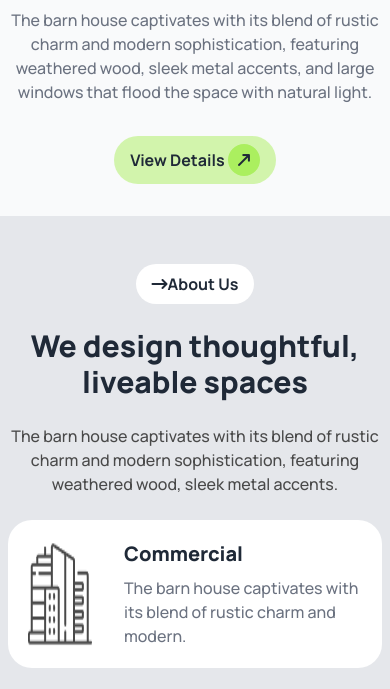
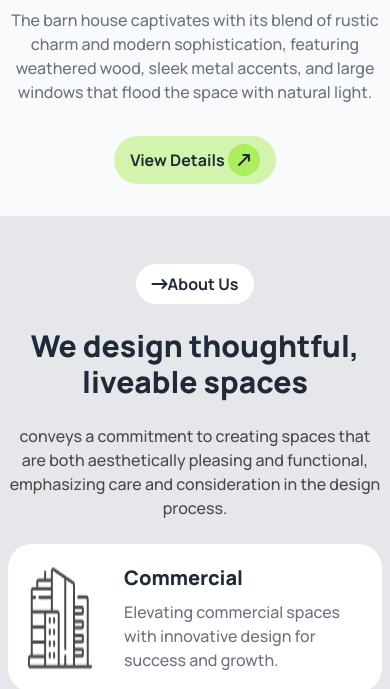
Before and after one commit to Takmim00/Assignment-03, a plain HTML site: page index.html in a window 390 px wide. Shown: the part 425-1114 px from the top of the page. Drawn offline with nearby package versions, Linux system fonts and the light colour scheme.

Commit message:
meaningful line added

```diff
--- a/index.html
+++ b/index.html
@@ -94,20 +94,20 @@
                     <div class="space-y-6 lg:text-start text-center">
                         <button class="px-4 py-2 bg-white rounded-full font-bold "><i class="fa-solid fa-arrow-right-long "></i>About Us</button>
                         <h1 class="lg:text-5xl text-3xl font-extrabold items-center">We design thoughtful, liveable spaces</h1>
-                        <p class="font-medium text-[#494949] items-center">The barn house captivates with its blend of rustic charm and modern sophistication, featuring weathered wood, sleek metal accents.</p>
+                        <p class="font-medium text-[#494949] items-center">conveys a commitment to creating spaces that are both aesthetically pleasing and functional, emphasizing care and consideration in the design process.</p>
                     </div>
                     <div class="flex bg-white rounded-3xl p-5 items-cente gap-8">
                         <img src="./assets/commercial.png" alt="">
                         <div class="space-y-2">
                             <h2 class="text-xl font-extrabold">Commercial</h2>
-                            <p class="font-medium text-gray-500 lg:w-3/5">The barn house captivates with its blend of rustic charm and modern.</p>
+                            <p class="font-medium text-gray-500 lg:w-4/5">Elevating commercial spaces with innovative design for success and growth.</p>
                         </div>
                     </div>
                     <div class="flex bg-white rounded-3xl p-5 items-cente gap-8">
                         <img src="./assets/residential.png" alt="">
                         <div class="space-y-2">
                             <h2 class="text-xl font-extrabold">Residential</h2>
-                            <p class="font-medium text-gray-500 lg:w-2/3">The barn house captivates with its blend of rustic charm and modern.</p>
+                            <p class="font-medium text-gray-500 lg:w-4/5">Creating personalized residential spaces that blend comfort, style, and timeless elegance for living.</p>
                         </div>
                     </div>
                 </div>
@@ -122,28 +122,28 @@
             <div class="flex flex-col justify-center items-center lg:pb-16 pb-8 space-y-6">
                 <button class="px-4 py-2 bg-white text-[#494949] rounded-full font-bold"><i class="fa-solid fa-arrow-right-long mr-1"></i>How we works</button>
                 <h1 class="lg:text-4xl text-3xl font-extrabold text-center">Our Works Process</h1>
-                <p class="font-medium text-center text-gray-500 lg:w-2/3 ">The barn house captivates with its blend of rustic charm and modern sophistication, featuring weathered wood, sleek metal accents.</p>
+                <p class="font-medium text-center text-gray-500 lg:w-2/3 ">At Our Works, we transform spaces with thoughtful design, quality craftsmanship, and a commitment to creating your ideal home environment.</p>
             </div>
             <div class="grid lg:grid-cols-4 grid-cols-1 gap-4 lg:pb-14 pb-6">
                 <div class="bg-[#E7C1D3] p-8 rounded-2xl shadow space-y-4">
                     <img src="./assets/concept.png" alt="">
                     <h2 class="text-xl font-extrabold">Concept</h2>
-                    <p class="font-medium text-[#494949]">The barn house captivates with its blend of rustic charm and modern.</p>
+                    <p class="font-medium text-[#494949]">Crafting a house isn't just about walls and roofs; it's about creating a sanctuary that reflects your unique lifestyle and values.</p>
                 </div>
                 <div class="bg-[#EFDA6E] p-8 rounded-2xl shadow space-y-4">
                     <img src="./assets/flow-chart.png" alt="">
                     <h2 class="text-xl font-extrabold">Design Process</h2>
-                    <p class="font-medium text-[#494949]">The barn house captivates with its blend of rustic charm and modern.</p>
+                    <p class="font-medium text-[#494949]">Our house design process seamlessly integrates creativity and functionality, ensuring every detail aligns with your vision for a perfect living space.</p>
                 </div>
                 <div class="bg-[#A4DAC3] p-8 rounded-2xl shadow space-y-4">
                     <img src="./assets/vision.png" alt="">
                     <h2 class="text-xl font-extrabold">Supervision</h2>
-                    <p class="font-medium text-[#494949]">The barn house captivates with its blend of rustic charm and modern.</p>
+                    <p class="font-medium text-[#494949]">Through meticulous supervision, we ensure every aspect of your house project is executed to the highest standards, delivering quality and precision.</p>
                 </div>
                 <div class="bg-[#77AAEA] p-8 rounded-2xl shadow space-y-4">
                     <img src="./assets/budget-planning.png" alt="">
                     <h2 class="text-xl font-extrabold">Budget Planning</h2>
-                    <p class="font-medium text-[#494949]">The barn house captivates with its blend of rustic charm and modern.</p>
+                    <p class="font-medium text-[#494949]">Effective budget planning transforms your vision into reality by balancing cost and quality, ensuring your dream home is both achievable and sustainable.</p>
                 </div>
             </div>
          </section>
@@ -153,14 +153,14 @@
             <div class="flex flex-col justify-center items-center lg:pb-16 pb-8 pt-12 space-y-6">
                 <button class="px-4 py-2 bg-[#ABEF5F33] text-[#494949] rounded-full font-bold"><i class="fa-solid fa-arrow-right-long mr-1"></i>Explore our Latest works</button>
                 <h1 class="lg:text-5xl text-3xl font-extrabold text-center">Our Latest Portfolio</h1>
-                <p class="font-medium text-center text-[#494949] lg:w-2/3 ">The barn house captivates with its blend of rustic charm and modern sophistication, featuring weathered wood, sleek metal accents.</p>
+                <p class="font-medium text-center text-[#494949] lg:w-2/3 ">Explore our latest portfolio, where each house design blends elegance and innovation, showcasing our commitment to creating stunning, personalized living spaces.</p>
             </div>
             <div class="grid grid-cols-1 lg:grid-cols-4 gap-5 lg:pb-12">
                 <div class="flex flex-col lg:flex-row bg-white shadow rounded-2xl  overflow-hidden items-center p-6 gap-8 lg:col-span-3">
                     <img class="lg:w-[280px] w-full" src="./assets/img1.png" alt="">
                     <div class="space-y-2">
                         <h1 class="text-2xl font-extrabold">View Details</h1>
-                        <p class="font-medium text-[#737373]">The barn house captivates with its blend of rustic charm and modern. The barn house captivates with its blend of rustic charm and modern .</p>
+                        <p class="font-medium text-[#737373]">View details to discover how our thoughtfully designed houses combine aesthetic beauty with functional excellence, tailored to your unique needs.</p>
                         <a href="#" class="font-extrabold text-xl inline-flex items-center">View Details <i class="fa-solid fa-arrow-up-long rotate-45 w-8 h-8 bg-[#ABEF5F] inline-flex rounded-full justify-center items-center ml-2"></i></a>
                     </div>
                 </div>
@@ -174,7 +174,7 @@
                     <img class="lg:w-[280px] w-full" src="./assets/img4.png" alt="">
                     <div class="space-y-2">
                         <h1 class="text-2xl font-extrabold">Commercial</h1>
-                        <p class="font-medium text-[#737373]">The barn house captivates with its blend of rustic charm and modern. The barn house captivates with its blend of rustic charm and modern .</p>
+                        <p class="font-medium text-[#737373]">Elevate your business with our expertly designed commercial spaces tailored for success.</p>
                         <a href="#" class="font-extrabold text-xl inline-flex items-center">View Details <i class="fa-solid fa-arrow-up-long rotate-45 w-8 h-8 bg-[#ABEF5F] inline-flex rounded-full justify-center items-center ml-2"></i></a>
                     </div>
                 </div>
@@ -192,7 +192,7 @@
             <div class="flex flex-col justify-center items-center lg:pb-16 pb-8 pt-12 space-y-6">
                 <button class="px-4 py-2 bg-[#ABEF5F33] text-[#494949] rounded-full font-bold"><i class="fa-solid fa-arrow-right-long mr-1"></i>Let’s Connect</button>
                 <h1 class="lg:text-5xl text-3xl font-extrabold text-center">Let’s Discuss Next Project</h1>
-                <p class="font-medium text-center text-[#494949] lg:w-2/3 ">The barn house captivates with its blend of rustic charm and modern sophistication, featuring weathered wood, sleek metal accents.</p>
+                <p class="font-medium text-center text-[#494949] lg:w-2/3 ">Let's discuss your next project to explore innovative solutions and tailor every detail to your vision. Together, we’ll create a space that meets your needs and exceeds your expectations, blending functionality with exceptional design to achieve outstanding results.</p>
             </div>
             <div class="pb-12">
                 <form class="grid lg:grid-cols-2 grid-cols-1 gap-4">
```
